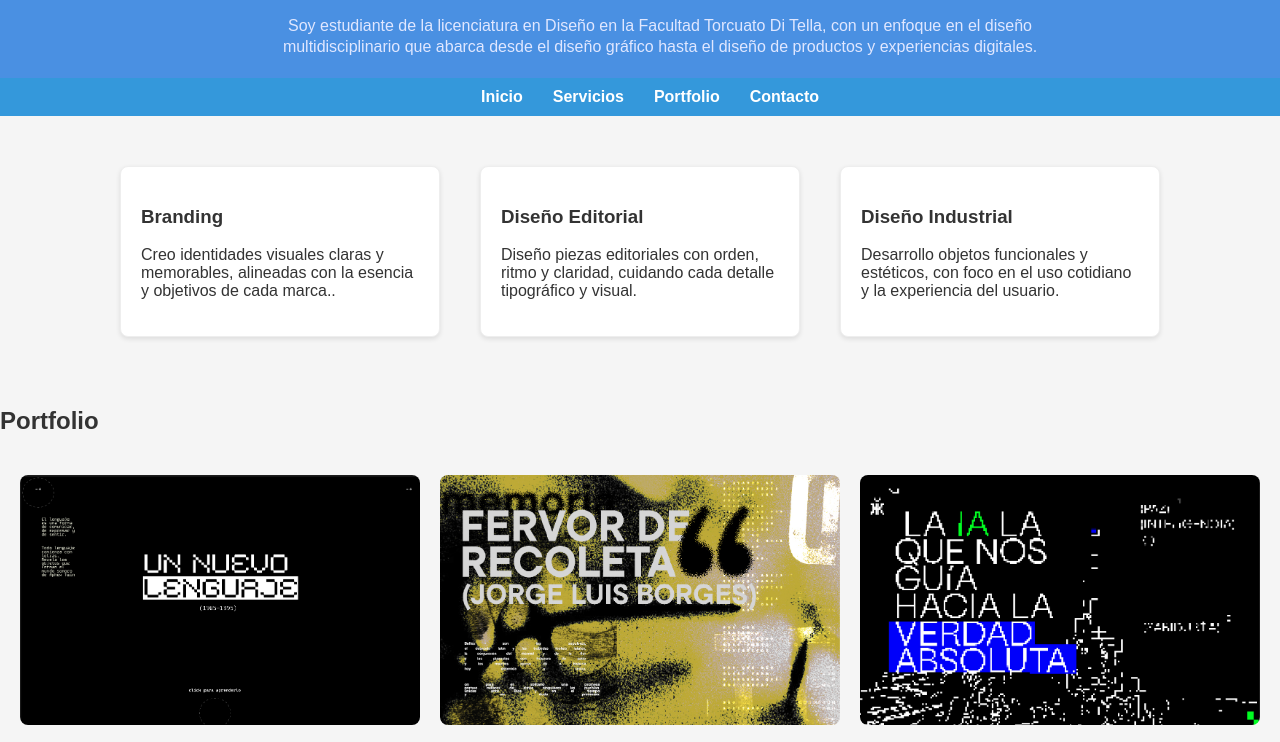
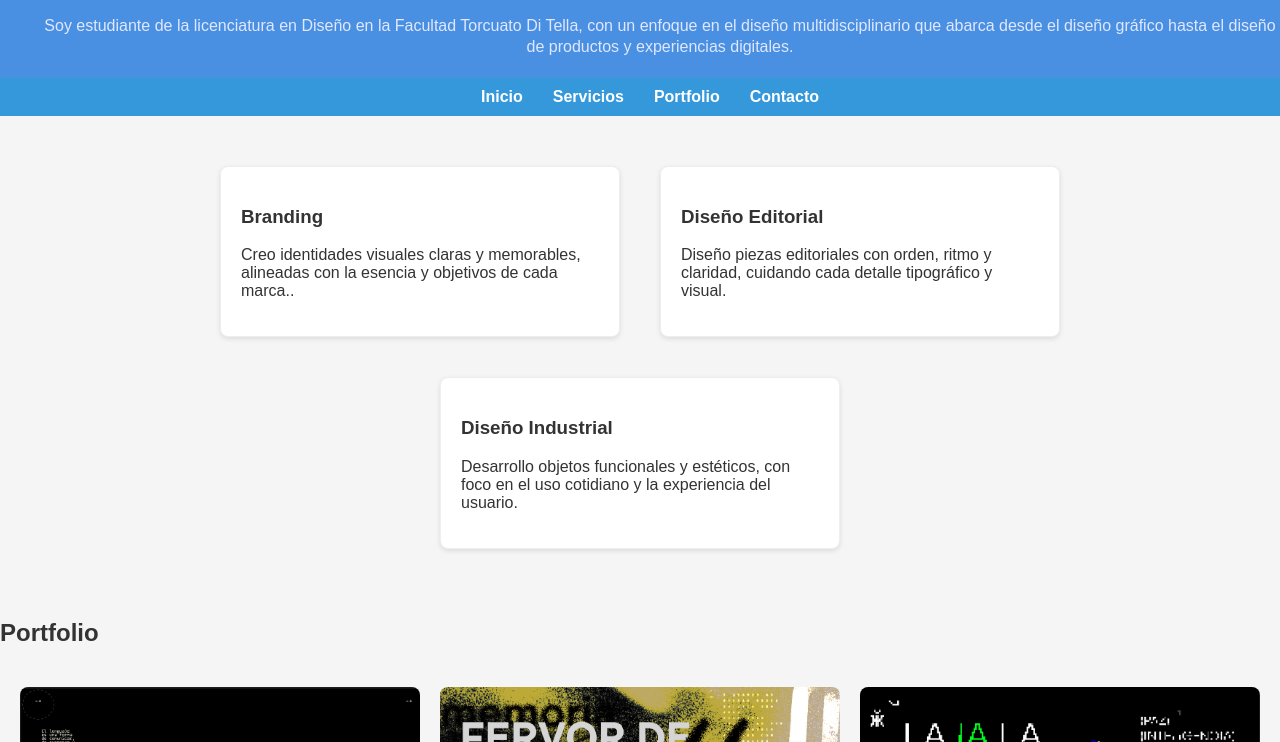
Before and after one commit to cataalvizo/Landingpage_Alvizo, a plain HTML site: page index.html in a window 1280 px wide. Shown: the part 125-867 px from the top of the page. Drawn offline with Linux system fonts and the light colour scheme; a web font is replaced by a local one.

Commit message:
Update estilos.css

```diff
--- a/css/estilos.css
+++ b/css/estilos.css
@@ -27,7 +27,6 @@ header {
 header p {
     font-size: 16px;
     line-height: 1.3;
-    max-width: 800px;
     margin: 0 auto;
     padding: 0 20px;
     color: #e0e7ff;
@@ -95,7 +94,7 @@ img:hover {
 }
 
 .proyectos {
-    width: 320px;
+    width: 400px;
     background-color: #fff;
     border: 1px solid #eee;
     border-radius: 8px;
```
